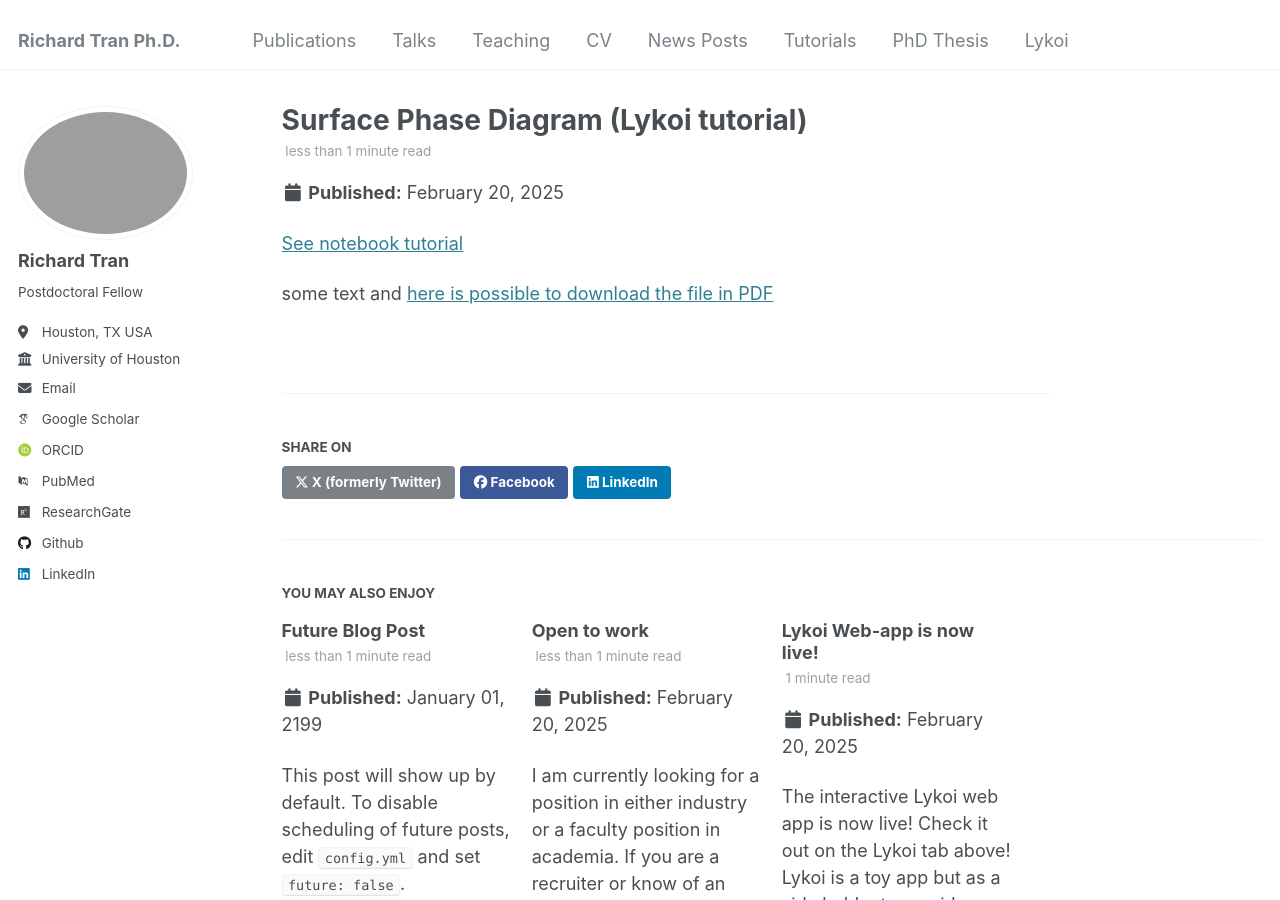
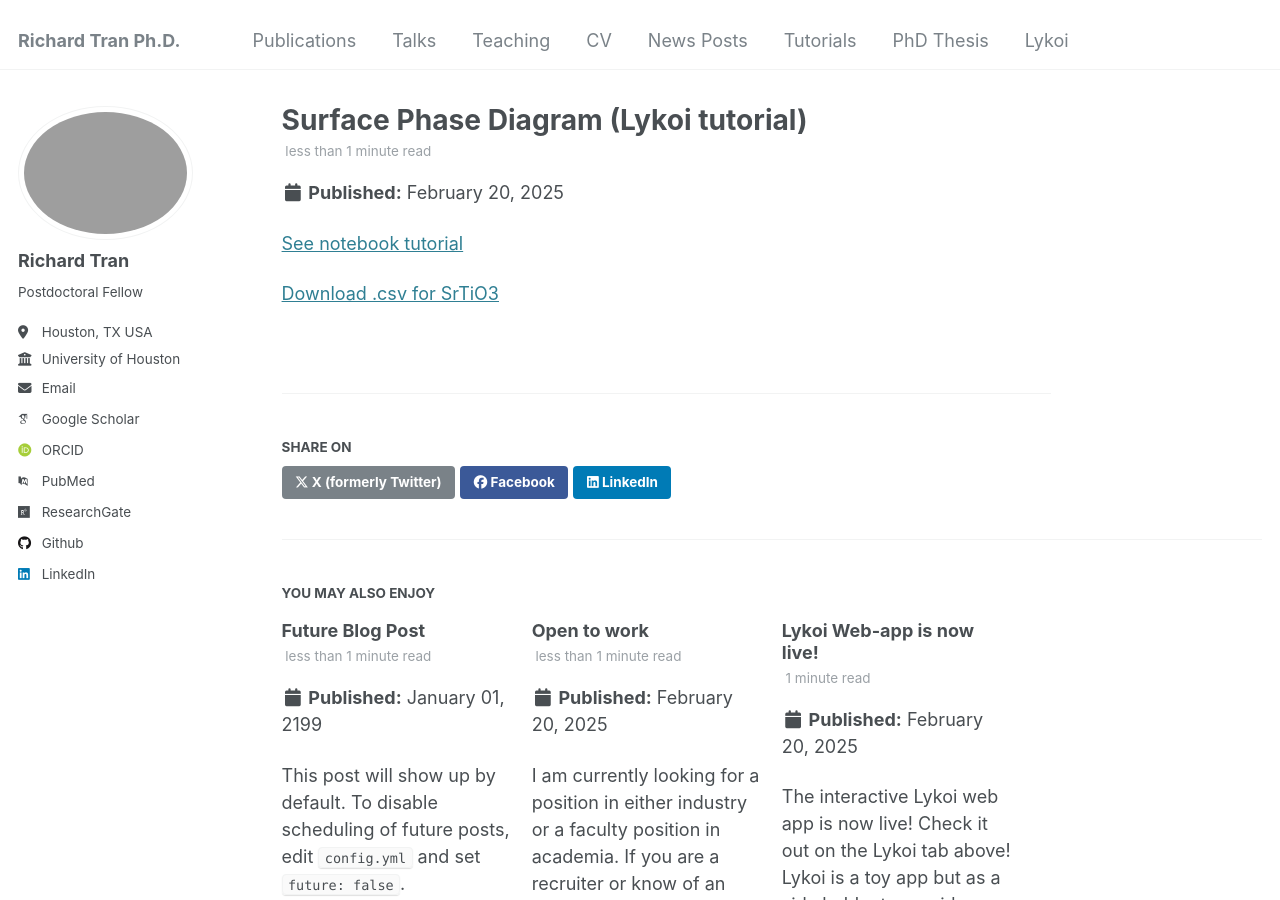
Before and after one commit to CifLord/CifLord.github.io, a Jekyll site: the page built from _tutorials/2025-02-20-tutorial.md, in a window 1280 px wide and 900 px high. Built offline with Jekyll 4.4.1, drawn with Linux system fonts in a browser that asks for light colours; some web fonts are replaced.

Commit message:
edit gem

```diff
--- a/Gemfile
+++ b/Gemfile
@@ -7,6 +7,7 @@
   gem 'jekyll-redirect-from'
   gem 'jemoji'
   gem 'webrick', '~> 1.8'
+  gem 'jekyll-relative-links'
 end
 
 gem 'github-pages'
--- a/_config.yml
+++ b/_config.yml
@@ -367,3 +367,6 @@
   clippings: all
   ignore:
     envs: development
+
+gems:
+  - jekyll-relative-links
--- a/_tutorials/2025-02-20-tutorial.md
+++ b/_tutorials/2025-02-20-tutorial.md
@@ -8,6 +8,4 @@
 
 [See notebook tutorial](http://CifLord.github.io/files/notebooks/surface_phase_diagram.html)
 
-some text and [here is possible to download the file in PDF][1]
-
-[1]:{{ http://CifLord.github.io }}/tutorial_ipynb/SrTiO3001_surface_energy.csv
+[Download .csv for SrTiO3](http://CifLord.github.io/tutorial_ipynb/SrTiO3001_surface_energy.csv)
```
